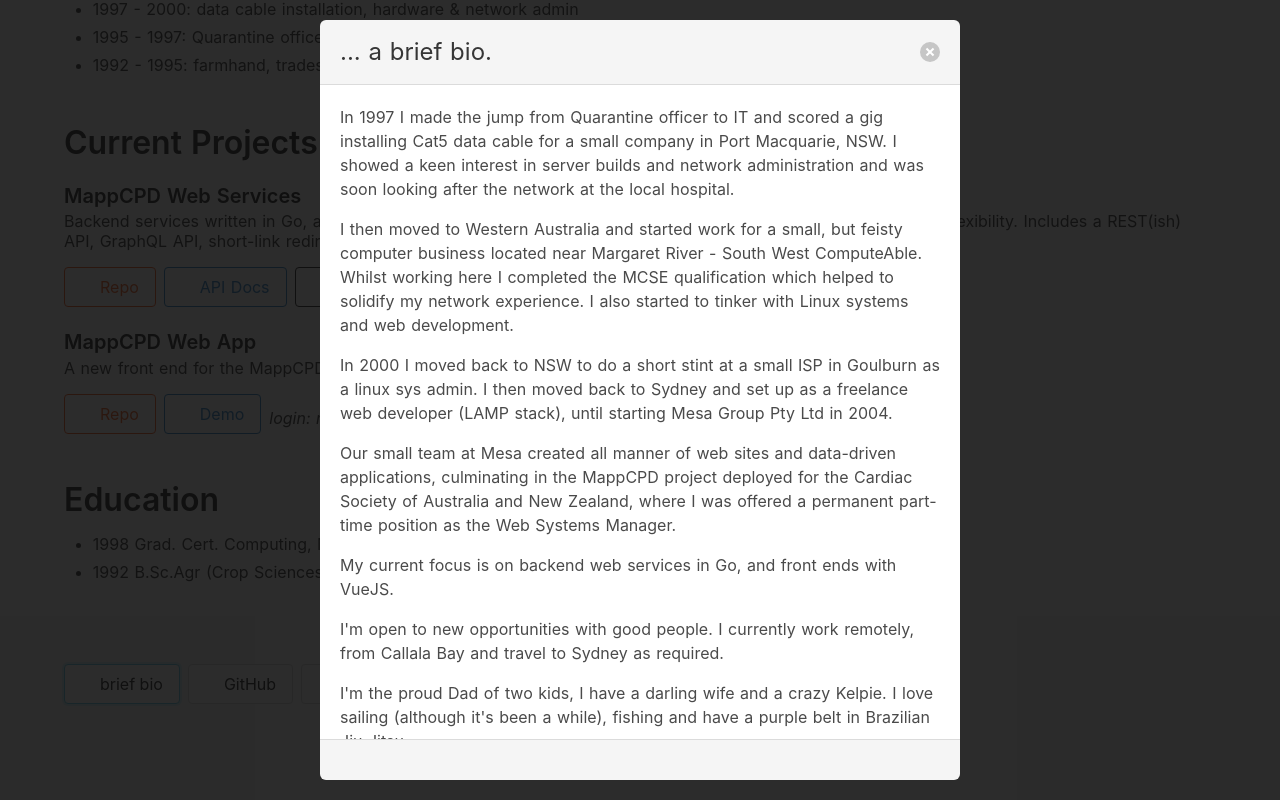
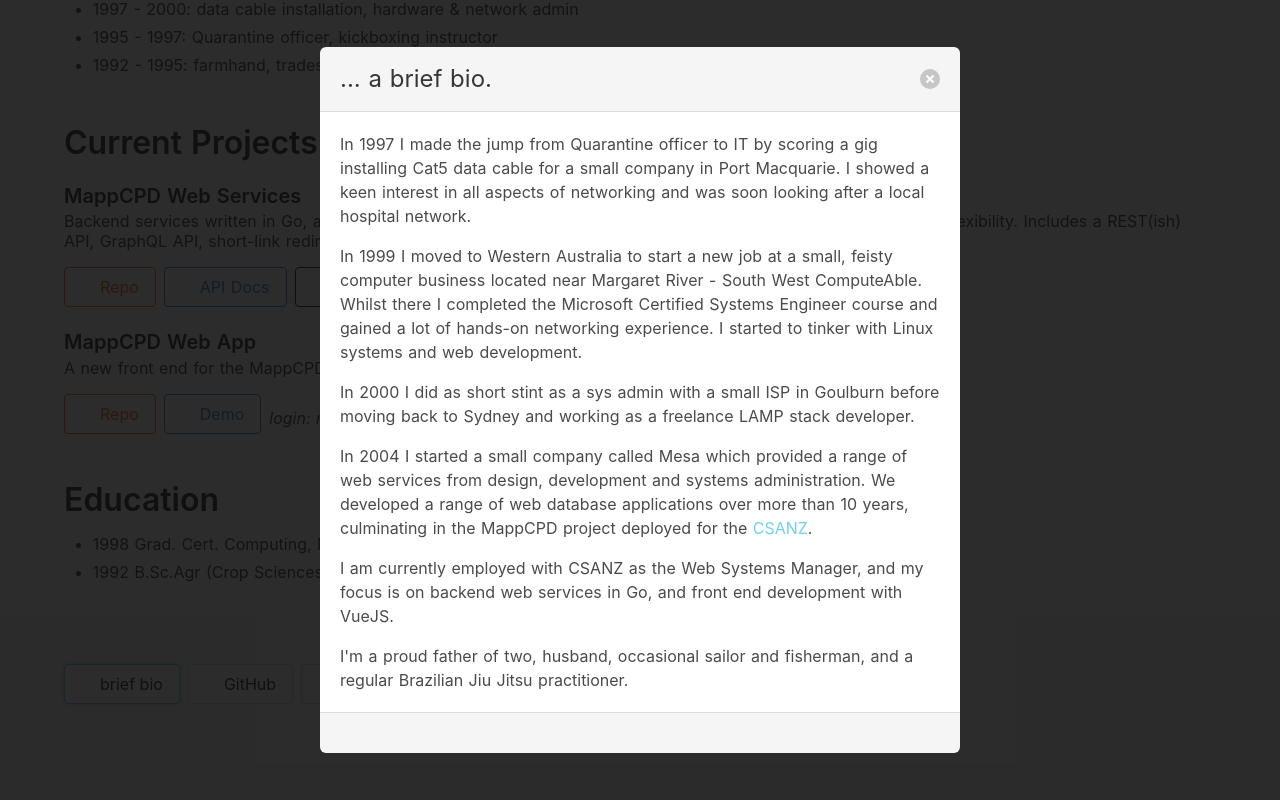
Before and after one commit to mikedonnici/mikedonnici, a Nuxt app: page / in a window 1280 px wide. Both pictures are taken after a click on the button "brief bio". Shown: the part 758-1558 px from the top of the page. Built offline with nearby package versions, Linux system fonts and the light colour scheme.

Commit message:
Update bio

```diff
--- a/pages/index.vue
+++ b/pages/index.vue
@@ -77,7 +77,8 @@
               <span class="icon"><i class="fas fa-file"></i></span>
               <span>API Docs</span>
             </a>
-              <a class="button is-dark is-outlined" href="http://mappcpd-csanz-graphql.herokuapp.com/graphql" target="_blank">
+            <a class="button is-dark is-outlined" href="http://mappcpd-csanz-graphql.herokuapp.com/graphql"
+               target="_blank">
               <span class="icon"><i class="fas fa-file"></i></span>
               <span>GraphiQL</span>
             </a>
@@ -86,7 +87,8 @@
             <h5 class="title is-5">MappCPD Web App</h5>
             <p class="subtitle is-6">A new front end for the MappCPD member application developed with VueJS / Nuxt.</p>
             <p class="buttons">
-              <a class="button is-warning is-outlined" href="https://github.com/cardiacsociety/h1-bulma" target="_blank">
+              <a class="button is-warning is-outlined" href="https://github.com/cardiacsociety/h1-bulma"
+                 target="_blank">
                 <span class="icon"><i class="fab fa-github"></i></span>
                 <span>Repo</span>
               </a>
@@ -124,35 +126,33 @@
         <section class="modal-card-body">
           <div class="content">
             <p>
-              In 1997 I made the jump from Quarantine officer to IT and scored a gig installing Cat5 data cable for a
-              small company in Port Macquarie, NSW. I showed a keen interest in server builds and network administration
-              and was soon looking after the network at the local hospital.
+              In 1997 I made the jump from Quarantine officer to IT by scoring a gig installing Cat5 data cable for a
+              small company in Port Macquarie. I showed a keen interest in all aspects of networking and was
+              soon looking after a local hospital network.
             </p>
             <p>
-              I then moved to Western Australia and started work for a small, but feisty computer business located near
-              Margaret River - South West ComputeAble. Whilst working here I completed the MCSE qualification which
-              helped to solidify my network experience. I also started to tinker with Linux systems and web development.
+              In 1999 I moved to Western Australia to start a new job at a small, feisty computer business located near
+              Margaret River - South West ComputeAble. Whilst there I completed the Microsoft Certified Systems Engineer
+              course and gained a lot of hands-on networking experience. I started to tinker with Linux systems and
+              web development.
             </p>
             <p>
-              In 2000 I moved back to NSW to do a short stint at a small ISP in Goulburn as a linux sys admin. I then
-              moved back to Sydney and set up as a freelance web developer (LAMP stack), until starting Mesa Group Pty
-              Ltd in 2004.
+              In 2000 I did as short stint as a sys admin with a small ISP in Goulburn before moving back to Sydney and
+              working as a freelance LAMP stack developer.
             </p>
             <p>
-              Our small team at Mesa created all manner of web sites and data-driven applications, culminating in the
-              MappCPD project deployed for the Cardiac Society of Australia and New Zealand, where I was offered a
-              permanent part-time position as the Web Systems Manager.
+              In 2004 I started a small company called Mesa which provided a range of web services from design,
+              development and systems administration. We developed a range of web database applications over more than
+              10 years, culminating in the MappCPD project deployed for the
+              <a href="http://www.csanz.edu.au" title="Cardiac Society of Australia and New Zealand" target="_blank">CSANZ</a>.
             </p>
             <p>
-              My current focus is on backend web services in Go, and front ends with VueJS.
+              I am currently employed with CSANZ as the Web Systems Manager, and my focus is on backend web services in
+              Go, and front end development with VueJS.
             </p>
             <p>
-              I'm open to new opportunities with good people. I currently work remotely, from Callala Bay and travel to
-              Sydney as required.
-            </p>
-            <p>
-              I'm the proud Dad of two kids, I have a darling wife and a crazy Kelpie. I love sailing
-              (although it's been a while), fishing and have a purple belt in Brazilian Jiu Jitsu.
+              I'm a proud father of two, husband, occasional sailor and fisherman, and a regular Brazilian Jiu Jitsu
+              practitioner.
             </p>
           </div>
         </section>
@@ -205,13 +205,16 @@
   .section {
     padding-bottom: 0;
   }
+
   .content ul {
     margin-top: -0.6rem;
     margin-left: 1.8rem;
   }
+
   .footer {
     margin-top: 2rem;
   }
+
   img {
     border-radius: 8%;
   }
```
Lines whose indentation alone changed are shown as unchanged.
